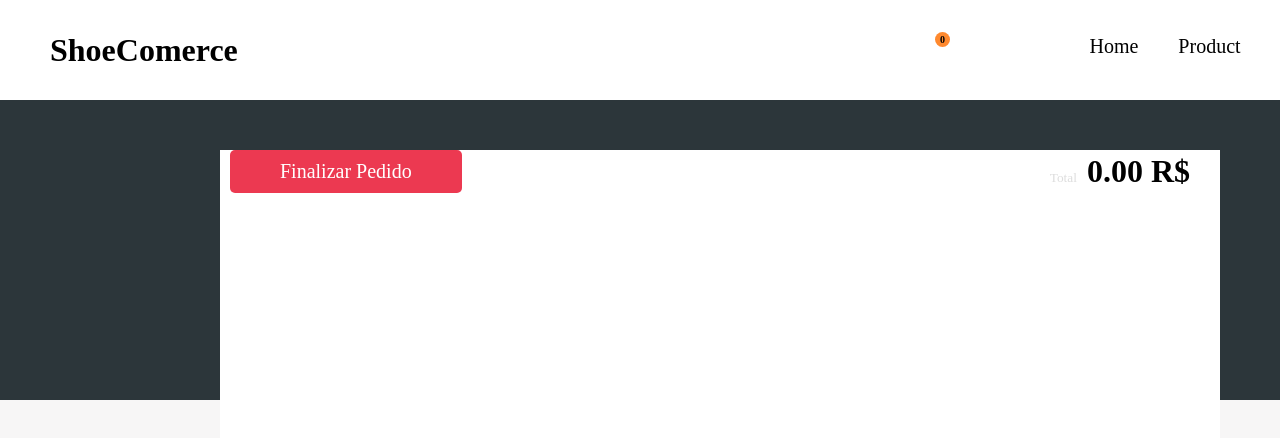
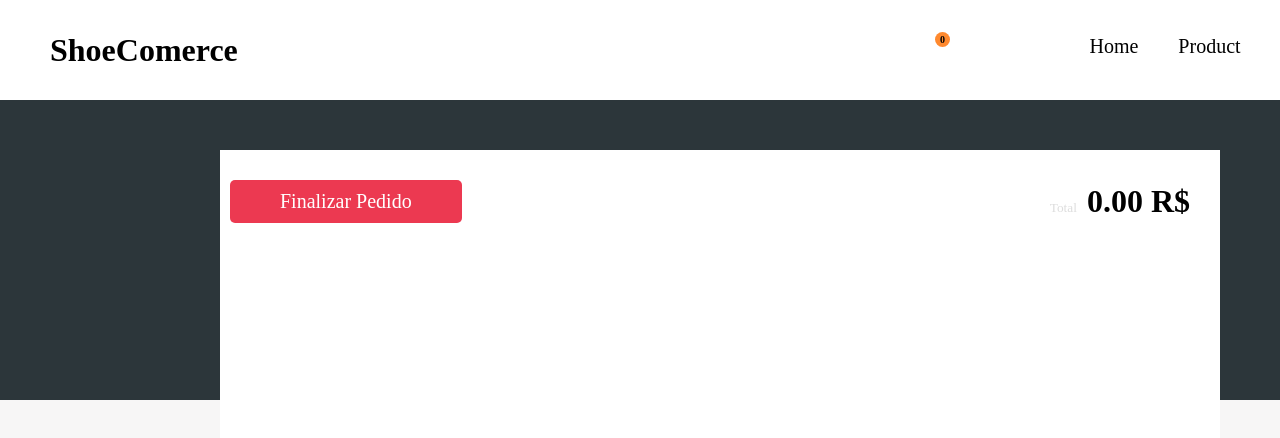
Before and after one commit to gabriel-skinny/ShoeCommerce, a React (Create React App) app: page /cart in a window 1280 px wide. Shown: the top 438 px of the page. Built offline with nearby package versions, Linux system fonts and the light colour scheme.

Commit message:
Changing cart styles

```diff
--- a/src/pages/Cart/styles.js
+++ b/src/pages/Cart/styles.js
@@ -2,11 +2,11 @@ import styled from 'styled-components';
 
 export const Container = styled.div`
   background: #fff;
-  height: 600px;
   width: 1000px;
+  min-height: 600px;
   margin: auto;
   margin-top: 50px;
-
+  padding: 10px 0 20px;
 
   tr{
       display: flex;
@@ -46,12 +46,17 @@ export const Container = styled.div`
               }
           }
 
+          button{
+              background: none;
+              border: 0;
+
               svg{
                 width: 50px;
                 transition: 0.3s;
 
                 &:hover{
                     opacity: 0.3;
+                }
           }
           }
       }
@@ -64,6 +69,7 @@ export const Container = styled.div`
 export const Footer = styled.footer`
     display: flex;
     justify-content: space-between;
+    align-self: flex-end;
     align-items: center;
     margin-top: 20px;
 
```
Lines whose indentation alone changed are shown as unchanged.
